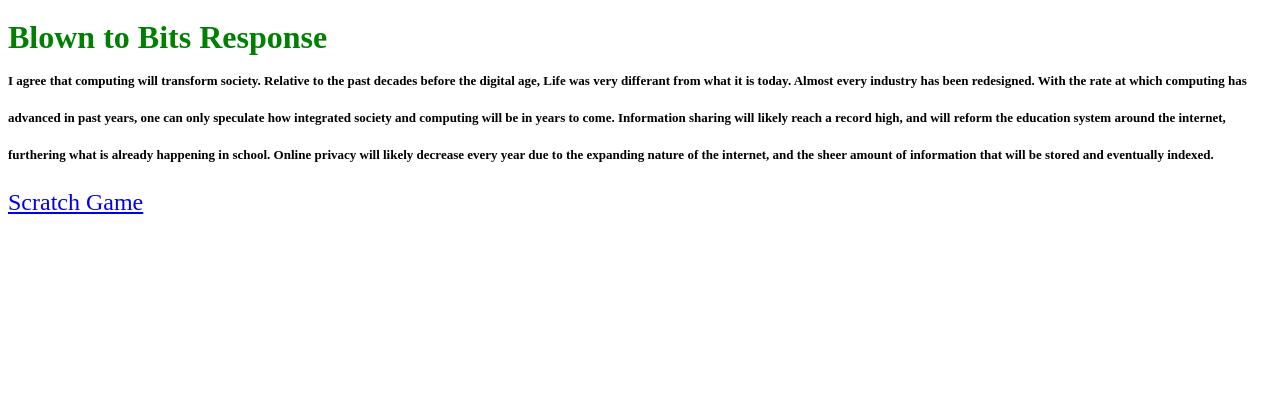
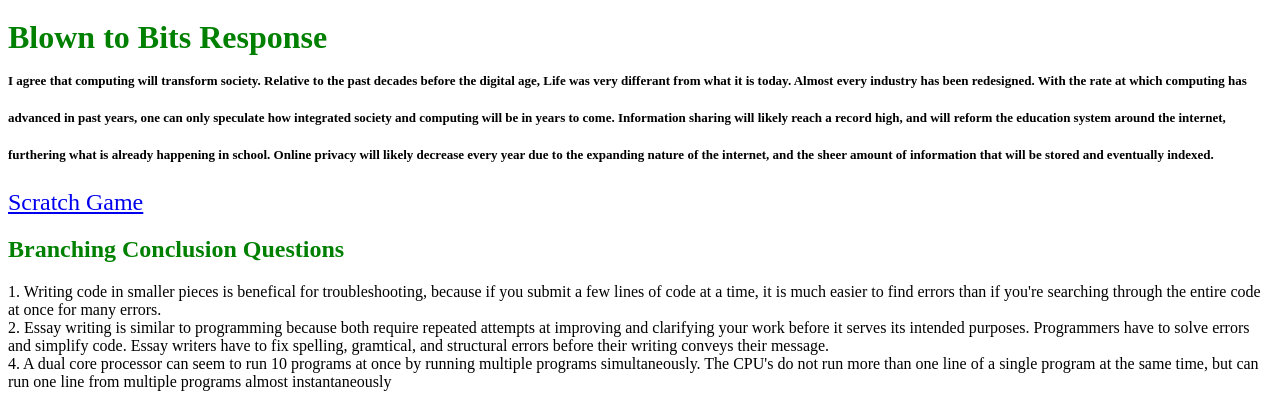
Before and after one commit to cstromberg3/cstromberg3.github.io, a plain HTML site: page portfolio.html in a window 1280 px wide. Shown: the part 493-900 px from the top of the page. Before the commit the page ends 800 px from the top, so only its background shows below. Drawn offline with Linux system fonts and the light colour scheme.

Commit message:
conclusion

```diff
--- a/portfolio.html
+++ b/portfolio.html
@@ -25,5 +25,12 @@
     <font size="+2">
        <a href="https://scratch.mit.edu/projects/172223909/">Scratch Game</a>
    </font>
+       <h2> <font color ="green"> <font size="+2"> Branching Conclusion Questions</font></font></h2>
+       <p>1. Writing code in smaller pieces is benefical for troubleshooting, because if you submit a few lines of code at a time, it is much easier to find errors than if you're searching through the entire code at once for many errors.
+       <br> 2. Essay writing is similar to programming because both require repeated attempts at improving and clarifying your work before it serves its intended purposes. Programmers have to solve errors and simplify code. Essay writers
+       have to fix spelling, gramtical, and structural errors before their writing conveys their message.
+       <br> 4. A dual core processor can seem to run 10 programs at once by running multiple programs simultaneously. The CPU's do not run more than one line of a single program at the same time, but can run one line from multiple programs
+       almost instantaneously
+       </p>
 	  </body>
 	</html>
```
